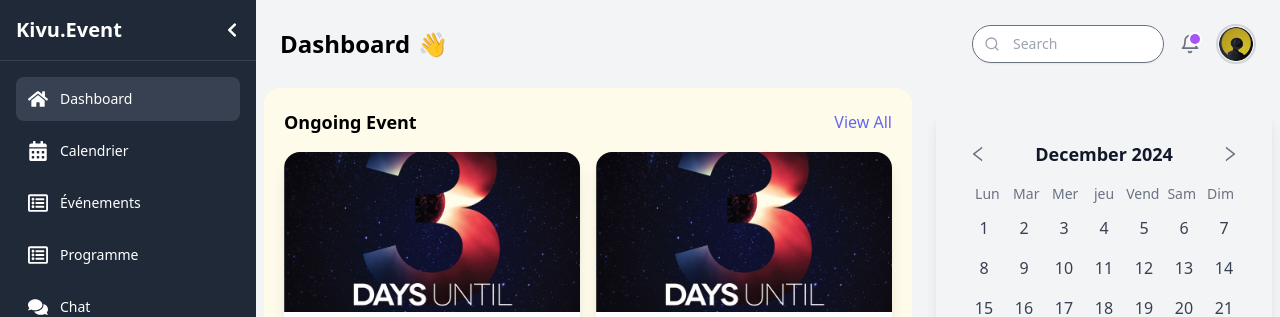
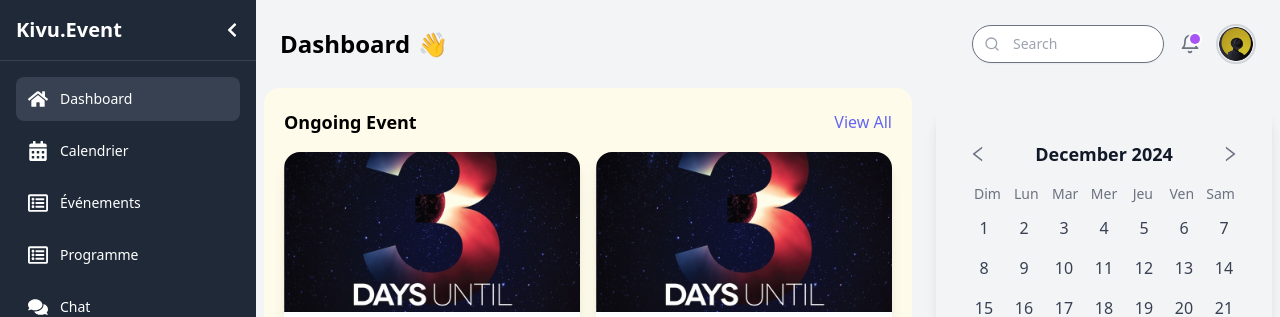
Before and after one commit to anelkamd/Kivu.Event, a React (Vite) app in the folder client/: page / in a window 1280 px wide. Shown: the top 317 px of the page. Built offline with nearby package versions, Linux system fonts and the light colour scheme.

Commit message:
Mise en forme du calendrier

```diff
--- a/client/src/components/Calendar.jsx
+++ b/client/src/components/Calendar.jsx
@@ -72,7 +72,7 @@ const Calendar = () => {
             </div>
 
             <div className="grid grid-cols-7 text-center text-sm text-gray-500 font-medium">
-                {["Lun", "Mar", "Mer", "jeu", "Vend", "Sam", "Dim"].map((day) => (
+                {["Dim", "Lun", "Mar", "Mer", "Jeu", "Ven", "Sam"].map((day) => (
                     <span key={day}>{day}</span>
                 ))}
             </div>
```
